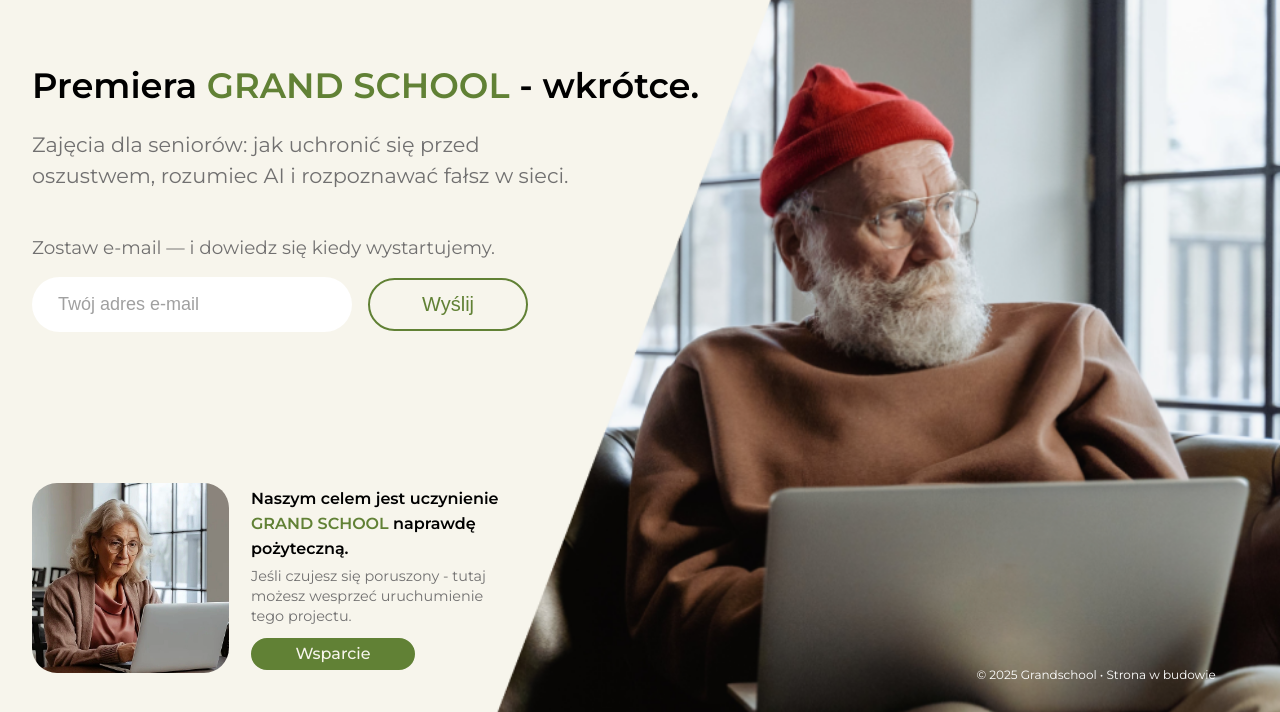
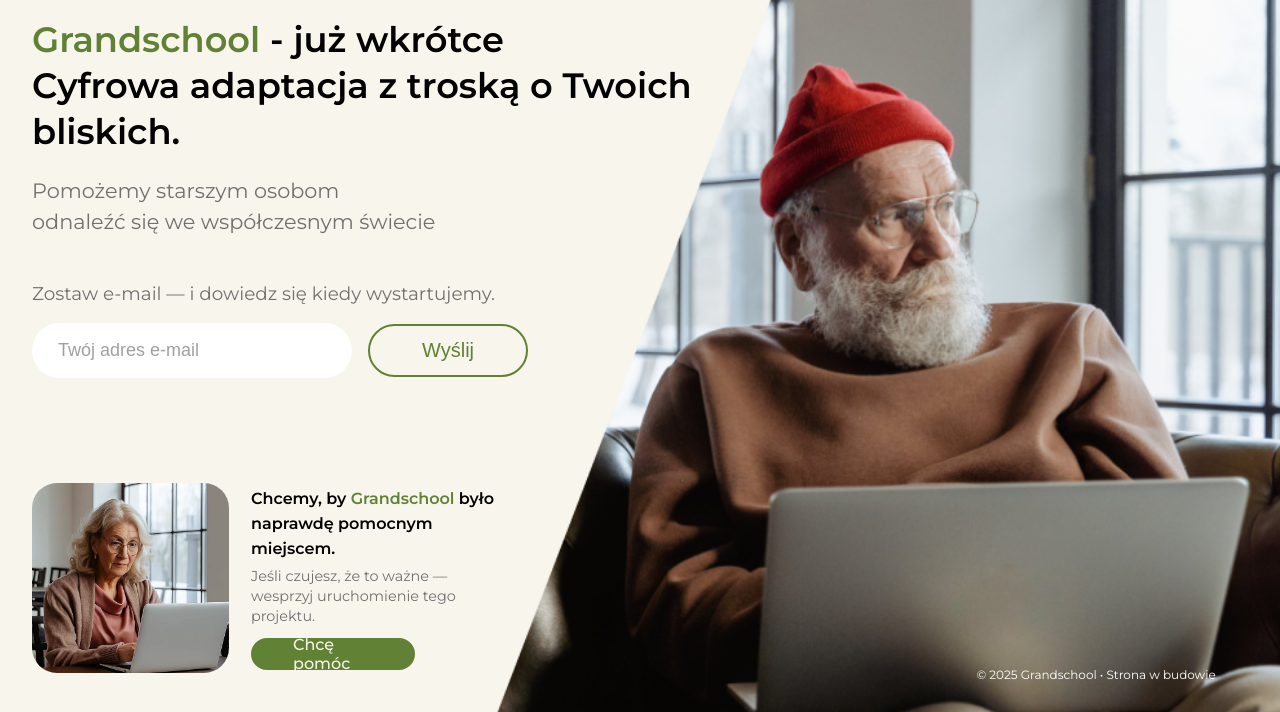
Before and after one commit to EugeneKuhot/commingsoon, a plain HTML site: page index.html in a window 1280 px wide. Shown: the part 88-800 px from the top of the page. Drawn offline with Linux system fonts and the light colour scheme.

Commit message:
fix text

```diff
--- a/index.html
+++ b/index.html
@@ -295,12 +295,11 @@
     <section class="callToActionBGWrap callToAction">
       <div class="container">
         <h1 class="mainTitle">
-          <span class="blackText">Premiera </span>
-          GRAND SCHOOL <span class="blackText"> - wkrótce.</span>
+          Grandschool <span class="blackText">- już wkrótce</span><br/>
+          <span class="blackText">Cyfrowa adaptacja z troską o Twoich bliskich.</span>
         </h1>
         <p class="slogan">
-          Zajęcia dla seniorów: jak uchronić się przed oszustwem, rozumiec AI i
-          rozpoznawać fałsz w sieci.
+          Pomożemy starszym osobom <br /> odnaleźć się we współczesnym świecie
         </p>
         <p class="leaveEmail">
           Zostaw e-mail — i dowiedz się kiedy wystartujemy.
@@ -330,18 +329,16 @@
           />
           <div class="donateInfo">
             <h4>
-              Naszym celem jest uczynienie <span>GRAND SCHOOL </span>naprawdę
-              pożyteczną.
+              Chcemy, by <span>Grandschool</span> było naprawdę pomocnym miejscem.
             </h4>
             <p>
-              Jeśli czujesz się poruszony - tutaj możesz wesprzeć uruchumienie
-              tego projectu.
+              Jeśli czujesz, że to ważne — wesprzyj uruchomienie tego projektu.
             </p>
             <a
               class="donateButton"
               href="https://zrzutka.pl/znu2ed"
               target="_blank"
-              >Wsparcie</a
+              >Chcę pomóc</a
             >
           </div>
         </div>
```
